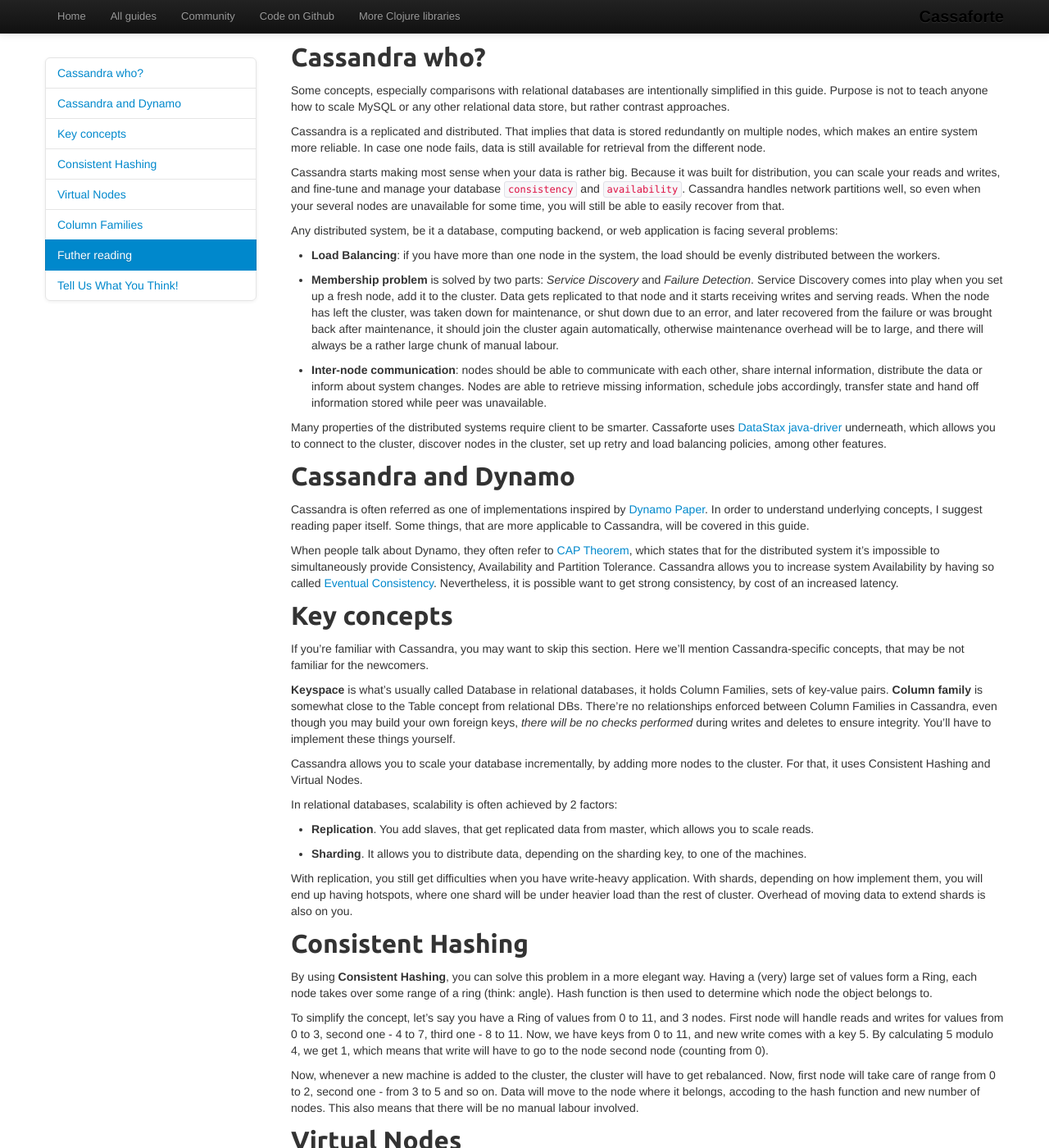
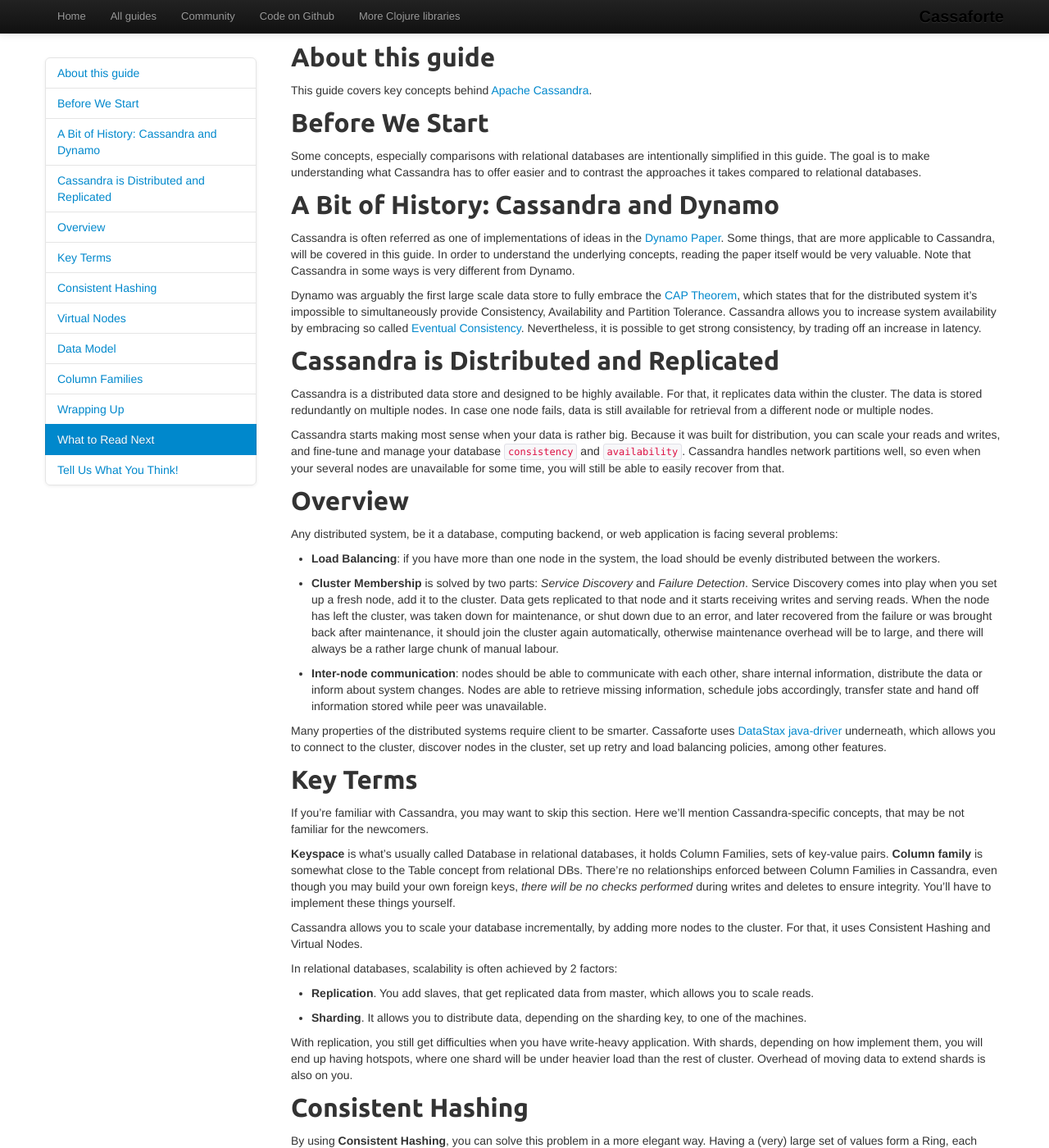
Before and after one commit to clojurewerkz/cassaforte.docs, a Jekyll site: the page built from articles/cassandra_concepts.md, in a window 1280 px wide and 1400 px high. Shown: the whole window at 82% size. Built offline with Jekyll 4.4.1, drawn with Linux system fonts in a browser that asks for light colours; some web fonts are replaced; Markdown is read by kramdown in place of the engine named in the settings; some of the changed text lies outside the part shown.

Commit message:
More editing

```diff
--- a/articles/cassandra_concepts.md
+++ b/articles/cassandra_concepts.md
@@ -1,17 +1,46 @@
 ---
-title: "Cassandra key concepts"
+title: "Key Cassandra concepts"
 layout: article
 ---
 
-## Cassandra who?
+## About this guide
+
+This guide covers key concepts behind [Apache Cassandra](http://cassandra.apache.org).
+
+
+## Before We Start
 
 Some concepts, especially comparisons with relational databases are intentionally
-simplified in this guide. Purpose is not to teach anyone how to scale MySQL or any
-other relational data store, but rather contrast approaches.
+simplified in this guide. The goal is to make understanding what Cassandra has to offer
+easier and to contrast the approaches it takes compared to relational databases.
 
-Cassandra is a replicated and distributed. That implies that data is stored
-redundantly on multiple nodes, which makes an entire system more reliable. In case
-one node fails, data is still available for retrieval from the different node.
+
+## A Bit of History: Cassandra and Dynamo
+
+Cassandra is often referred as one of implementations of ideas in the
+[Dynamo
+Paper](http://www.allthingsdistributed.com/2007/10/amazons_dynamo.html).
+Some things, that are more applicable to Cassandra, will be covered in
+this guide. In order to understand the underlying concepts, reading
+the paper itself would be very valuable. Note that Cassandra in some
+ways is very different from Dynamo.
+
+Dynamo was arguably the first large scale data store to fully embrace the [CAP Theorem](http://en.wikipedia.org/wiki/CAP_theorem),
+which states that for the distributed system it's impossible to
+simultaneously provide Consistency, Availability and Partition Tolerance.
+Cassandra allows you to increase system availability by embracing so called
+[Eventual Consistency](http://www.allthingsdistributed.com/2008/12/eventually_consistent.html).
+Nevertheless, it is possible to get strong consistency, by trading off
+an increase in latency.
+
+
+
+## Cassandra is Distributed and Replicated
+
+Cassandra is a distributed data store and designed to be highly available. For
+that, it replicates data within the cluster. The data is stored
+redundantly on multiple nodes. In case one node fails, data is still
+available for retrieval from a different node or multiple nodes.
 
 Cassandra starts making most sense when your data is rather big. Because it
 was built for distribution, you can scale your reads and writes, and fine-tune and
@@ -19,13 +48,16 @@ manage your database `consistency` and `availability`. Cassandra handles network
 well, so even when your several nodes are unavailable for some time, you will still
 be able to easily recover from that.
 
+
+## Overview
+
 Any distributed system, be it a database, computing backend, or web application
 is facing several problems:
 
   * __Load Balancing__: if you have more than one node in the system, the load should
     be evenly distributed between the workers.
 
-  * __Membership problem__ is solved by two parts: _Service Discovery_ and _Failure Detection_.
+  * __Cluster Membership__ is solved by two parts: _Service Discovery_ and _Failure Detection_.
     Service Discovery comes into play when you set up a fresh node, add it to the cluster.
     Data gets replicated to that node and it starts receiving writes and serving reads.
     When the node has left the cluster, was taken down for maintenance, or shut down due
@@ -43,20 +75,8 @@ uses [DataStax java-driver](github.com/datastax/java-driver) underneath, which a
 you to connect to the cluster, discover nodes in the cluster, set up retry and load
 balancing policies, among other features.
 
-## Cassandra and Dynamo
 
-Cassandra is often referred as one of implementations inspired by [Dynamo Paper](http://www.allthingsdistributed.com/2007/10/amazons_dynamo.html). In order to understand underlying concepts, I suggest reading
-paper itself. Some things, that are more applicable to Cassandra, will be covered in this guide.
-
-When people talk about Dynamo, they often refer to [CAP Theorem](http://en.wikipedia.org/wiki/CAP_theorem),
-which states that for the distributed system it's impossible to
-simultaneously provide Consistency, Availability and Partition Tolerance.
-Cassandra allows you to increase system Availability by  having so called
-[Eventual Consistency](http://www.allthingsdistributed.com/2008/12/eventually_consistent.html).
-Nevertheless, it is possible want to get strong consistency, by cost of
-an increased latency.
-
-## Key concepts
+## Key Terms
 
 If you're familiar with Cassandra, you may want to skip this section.
 Here we'll mention Cassandra-specific concepts, that may be not familiar
@@ -112,18 +132,35 @@ Virtual Nodes allow you to go even further, by splitting the Ring into the large
 amount of chunks. Each node gets configured, depending on how many Virtual Nodes
 it may hold, and moving data becomes even easier.
 
-## Column Families
 
-Column family is a container for Rows, that is somewhat similar to the Table
-in relational database. Each column family has a name, which it is referenced
-by. Name consists of alphanumeric characters, starting with a letter. In
-this guide, terms Column Family and Table will be used interchangeably.
+## Data Model
 
-In Cassandra, there are `static` and `dynamic` column families. Static column
+Unlike Dynamo, which is a pure key/value store, Cassandra's data model
+is heavily influenced by Google's [Big
+Table](http://static.googleusercontent.com/external_content/untrusted_dlcp/research.google.com/es//archive/bigtable-osdi06.pdf)
+data model with column families.
+
+### Column Families
+
+A column family is a container for rows, that is somewhat similar to a table
+in a relational database. Each column family has a name, which it is referenced
+by. In this guide, terms column family and table will be used interchangeably.
+
+Cassandra has `static` and `dynamic` column families. Static column
 families are simple, you specify a fixed schema for the column family, add
 data according to the schema, and alter whenever the application requires it.
 
-## Futher reading
 
-If you want to learn more about how Column Families, [Modelling Data](/articles/modelling_data.html) guide
-is for you.
+## Wrapping Up
+
+Cassandra is heavily influenced by the Dynamo paper and Big Table's data model
+and combines many prominent ideas in distributed system research.
+It provides a way to tune CAP properties however the developer sees fit.
+
+
+## What to Read Next
+
+  * [Key Cassandra Concepts](/articles/cassandra_concepts.html)
+  * [Data Modelling](/articles/modelling_data.html)
+  * [Advanced Client Options](/articles/advanced_client_options.html)
+  * [Troubleshooting](/articles/troubleshooting.html)
```
